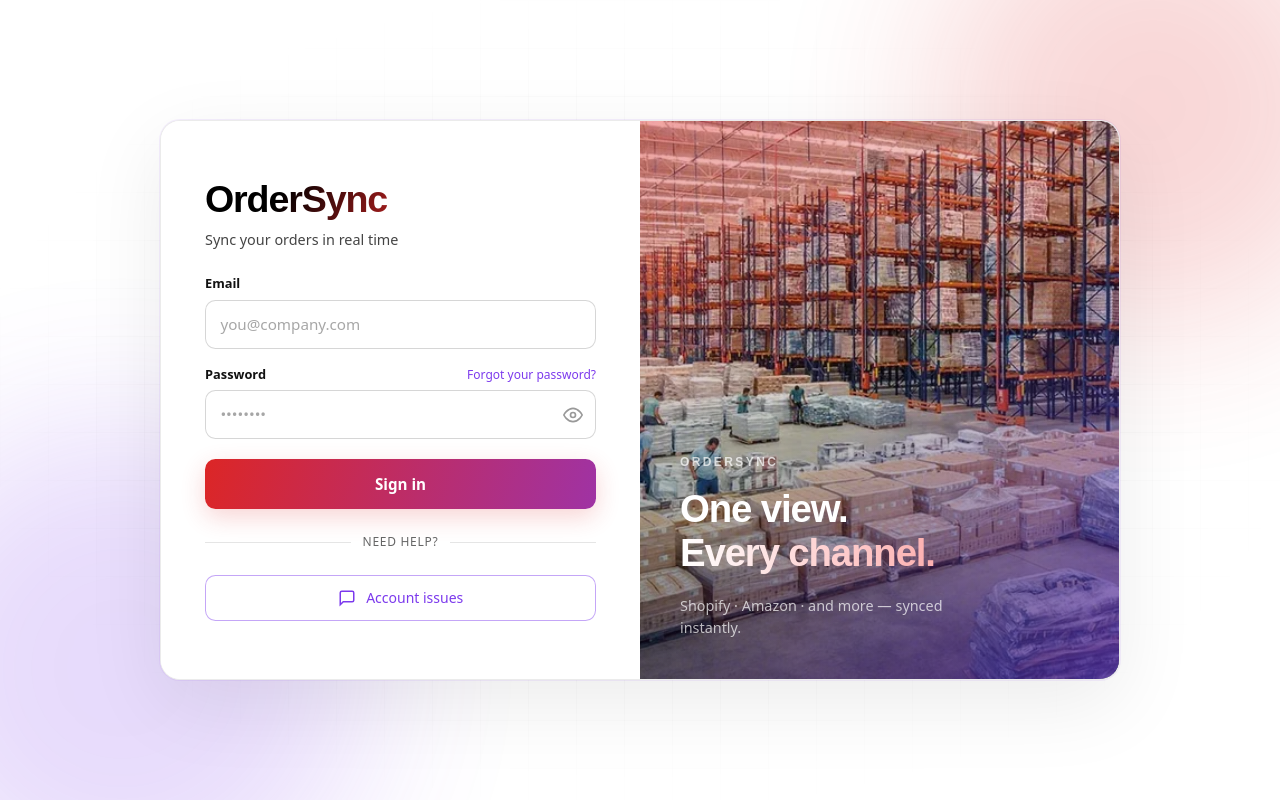
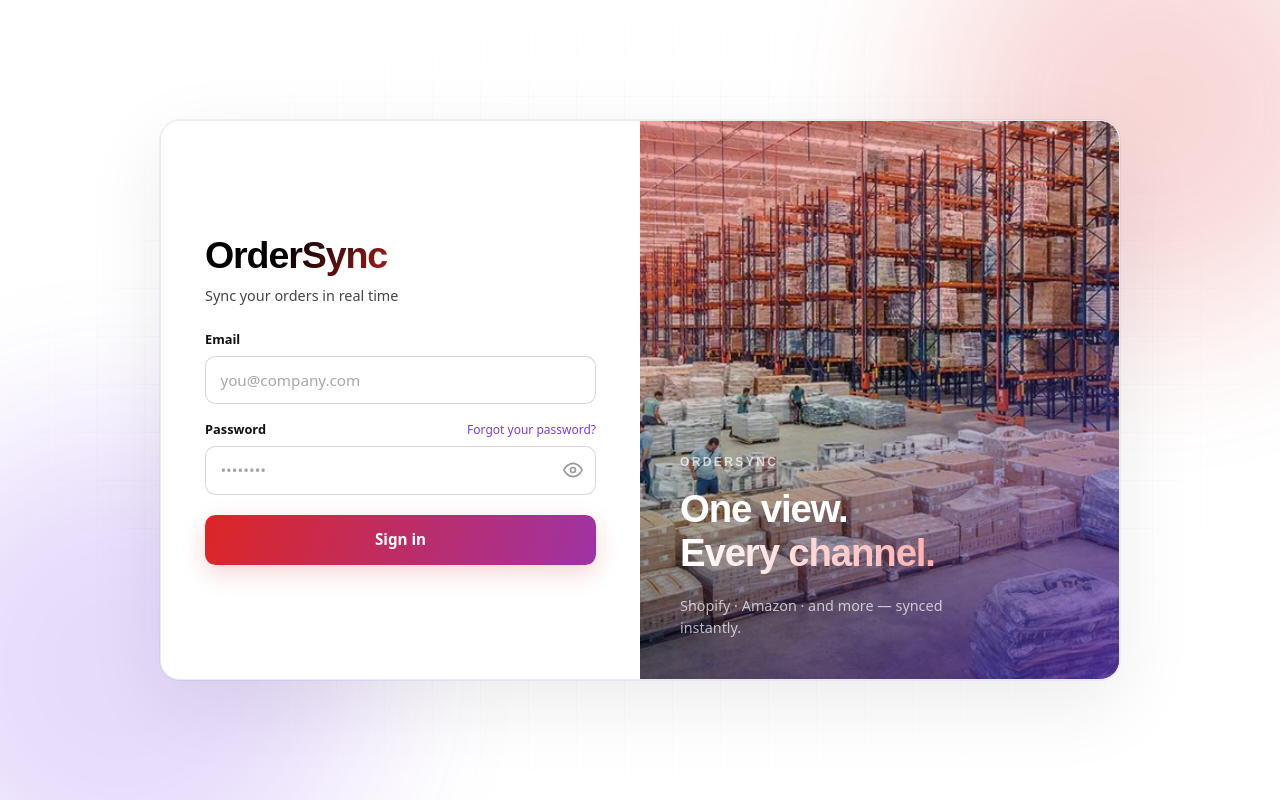
Before and after one commit to Dancarhide/OrderSync, an Angular app in the folder frontend/: page /login in a window 1280 px wide. Built offline with nearby package versions, Linux system fonts and the light colour scheme.

Commit message:
style(login): remove unused account issues help button

```diff
--- a/frontend/src/app/pages/login/login.component.html
+++ b/frontend/src/app/pages/login/login.component.html
@@ -55,20 +55,6 @@
           </span>
         </button>
       </form>
-
-      <div class="divider" role="separator">
-        <span>Need help?</span>
-      </div>
-
-      <div class="auth-options">
-        <button type="button" class="auth-option auth-option-contact" (click)="contactSupport()">
-          <svg width="18" height="18" viewBox="0 0 24 24" fill="none" stroke="currentColor" stroke-width="2"
-            aria-hidden="true">
-            <path d="M21 15a2 2 0 0 1-2 2H7l-4 4V5a2 2 0 0 1 2-2h14a2 2 0 0 1 2 2z" />
-          </svg>
-          Account issues
-        </button>
-      </div>
     </section>
 
     <aside class="login-visual" aria-hidden="true">
--- a/frontend/src/app/pages/login/login.component.ts
+++ b/frontend/src/app/pages/login/login.component.ts
@@ -43,9 +43,4 @@ export class LoginComponent {
       }
     });
   }
-
-  contactSupport() {
-    window.location.href =
-      'mailto:support@ordersync.app?subject=Account%20issues';
-  }
 }
```
